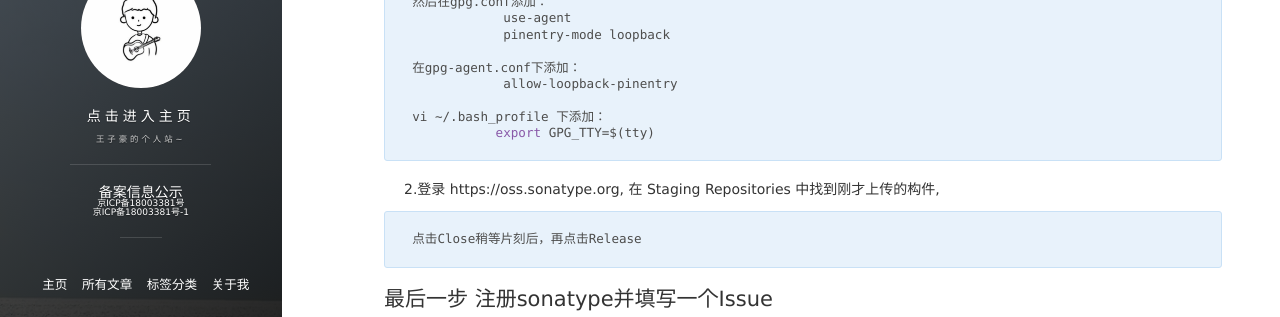
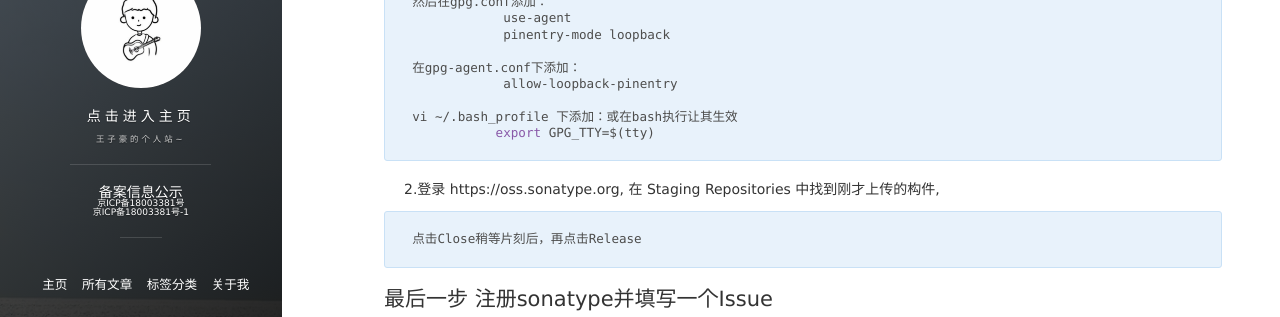
Before and after one commit to wangzihaogithub/wangzihaogithub, a Jekyll site: the page built from _posts/2019-02-27-Maven-上传项目到中央仓库.markdown, in a window 1280 px wide and 900 px high, scrolled down 5828 px. Shown: the part 315-632 px from the top of the window. Built offline with Jekyll 4.4.1, drawn with Linux system fonts in a browser that asks for light colours; comment, search, counter and statistics services are not loaded; some of the changed text lies outside the part shown.

```diff
--- a/_posts/2019-02-27-Maven-上传项目到中央仓库.markdown
+++ b/_posts/2019-02-27-Maven-上传项目到中央仓库.markdown
@@ -349,7 +349,7 @@
     在gpg-agent.conf下添加：
                 allow-loopback-pinentry
 
-    vi ~/.bash_profile 下添加：
+    vi ~/.bash_profile 下添加：或在bash执行让其生效
                export GPG_TTY=$(tty)
 
 
```
